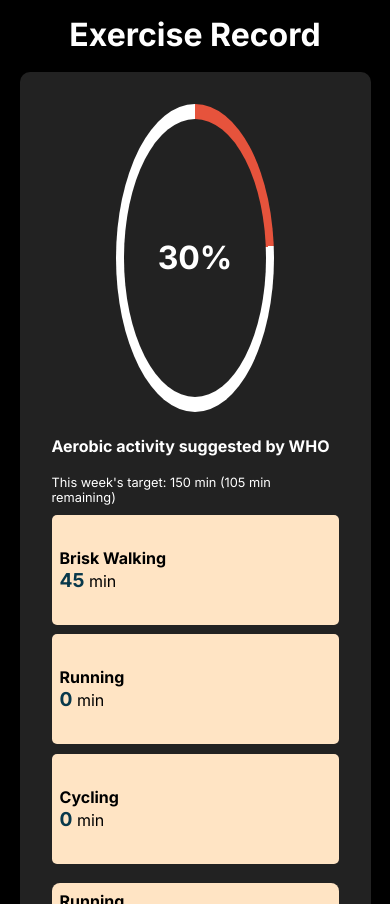
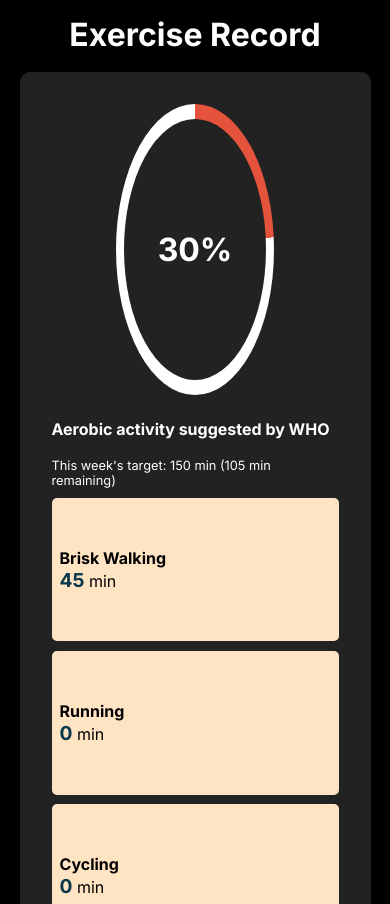
Before and after one commit to ammar-bin-quddus/ph-assignment-2, a plain HTML site: page index.html in a window 390 px wide. Shown: the part 3666-4570 px from the top of the page. Drawn offline with Linux system fonts and the light colour scheme; a web font is replaced by a local one.

Commit message:
change in special section

```diff
--- a/css/styles.css
+++ b/css/styles.css
@@ -394,8 +394,10 @@ body {
 
 #bar {
     position: relative;
-    width: 40%;
-    height: 72.7273%;
+    /* width: 40%;
+    height: 72.7273%; */
+    width: 200px;
+    height: 200px;
     border-radius: 50%;
     background: conic-gradient(#e6533c 0deg, #fff 0deg);
     display: flex;
@@ -1063,11 +1065,11 @@ body {
     }
     #bar {
         width: 55%;
-        height: 72%;
+        height: 55%;
     }
     #progress-bar {
         width: 100%;
-        height: 90vh;
+        height: 100vh;
         flex-direction: column;
     }
     #progress-det {
```
